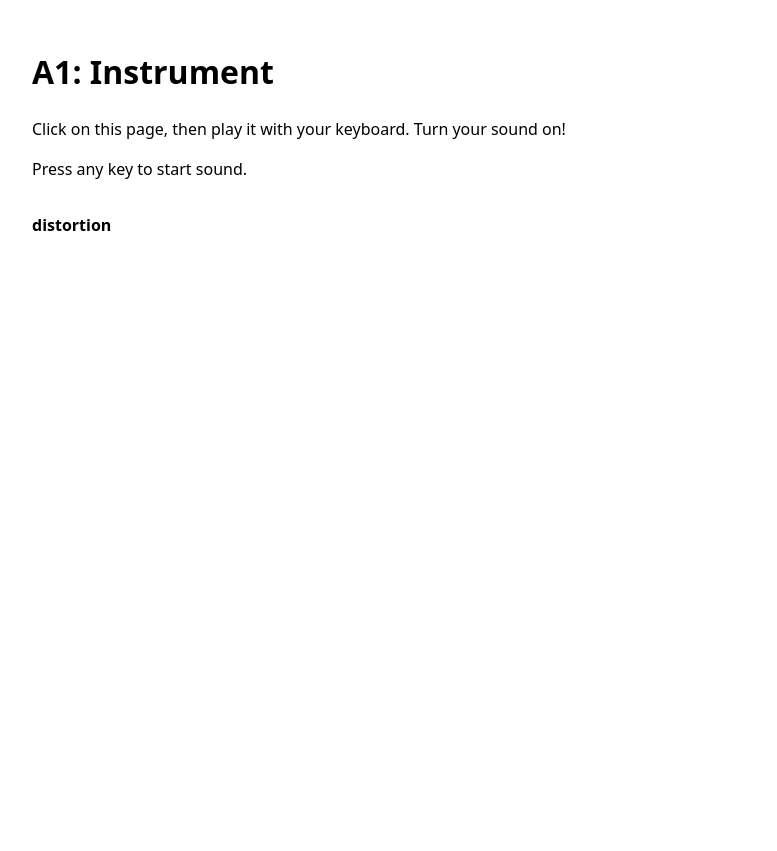
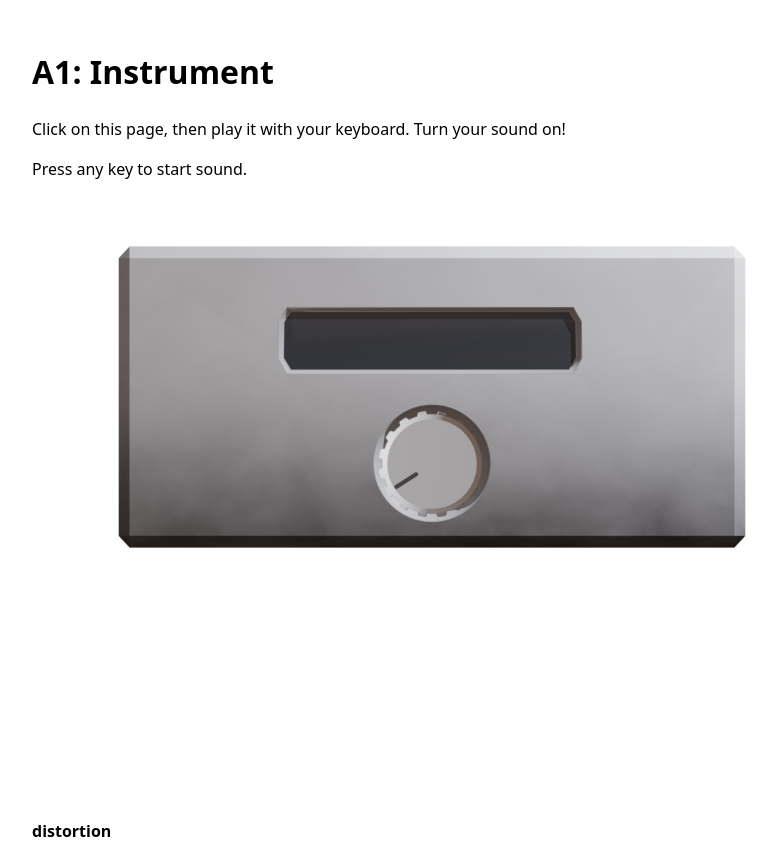
Before and after one commit to IDBCourses/ht26-a1-group-intermediate-2, a plain HTML site: page index.html in a window 1280 px wide. Shown: the whole page, without its empty margins (256-1033 px from the left). Before the commit the page ends 800 px from the top, so only its background shows below. Drawn offline with nearby package versions, Linux system fonts and the light colour scheme.

Commit message:
Created the knob visual panel thingy

```diff
--- a/index.html
+++ b/index.html
@@ -16,9 +16,11 @@
   </p>
   <p>Press any key to start sound.</p>
 
+  <canvas id="canvas" width="800" height="600"></canvas>
   <!-- Tone.js: the one library you may use. It needs an internet connection. -->
   <script src="https://unpkg.com/tone@15.1.22/build/Tone.js"></script>
   <script src="script.js"></script>
+
 </body>
 
 </html>
--- a/script.js
+++ b/script.js
@@ -102,6 +102,9 @@ let reverb_decay = 0.1;
 let reverb_wet = 0;
 let vibrato_frequency = 1;
 let bitcrusher_bits = 16;
+// Visual variables
+let load = 0
+let knob_rotation = 1
 
 // ---------- Sound ----------
 // Make the instruments and plug them into the speakers.
@@ -133,6 +136,21 @@ const melodySynth = new Tone.PolySynth(Tone.MonoSynth, {
 }).connect(dist);
 
 const chordsynth = new Tone.PolySynth(Tone.Synth).connect(dist); // Polysynth for chords
+
+// visuals
+const canvas = document.getElementById("canvas");
+const ctx = canvas.getContext("2d")
+
+const Panel = new Image();
+const Knob = new Image();
+
+const panel_size_x = 1920/3
+const panel_size_y = 1080/3
+
+const knob_size_x = 115
+const knob_size_y = 115
+
+
 
 synth.volume.value = -7; // adjust bass and high volume
 melodySynth.volume.value = -2; // adjust melody volume
@@ -226,6 +244,10 @@ function knob_interact(event) {
           (i !== knob.length - 1 || previous_button_i !== 0)) ||
         (i === 0 && previous_button_i === knob.length - 1)
       ) {
+
+        knob_rotation += 0.5
+        draw(knob_rotation)
+
         if (currentIndex == 0 || currentIndex == -1) {
           //distortion
           knob_floats[0] += 0.05;
@@ -249,6 +271,10 @@ function knob_interact(event) {
           (i !== 0 || previous_button_i !== knob.length - 1)) ||
         (i === knob.length - 1 && previous_button_i === 0)
       ) {
+
+        knob_rotation -= 0.5
+        draw(knob_rotation)
+
         if (currentIndex == 0) {
           //distortion (shouldn't get under 0)
           knob_floats[0] = Math.max(0, knob_floats[0] - 0.05);
@@ -409,9 +435,28 @@ function knobSettings(event) {
   }
   knobMode.textContent = knobSettingsNames[currentIndex];
 }
+
+//Draws the two elemtns onto the screen
+function draw(rotation) {
+  ctx.drawImage(Panel, (canvas.width - panel_size_x)/2, (canvas.width - panel_size_y)/2-200, panel_size_x, panel_size_y);
+
+
+  //centers knobs origin and then draws it with knob_rotation added to the rotation
+  const center_x = (canvas.width - knob_size_x)/2
+  const center_y = (canvas.width - knob_size_y)/2
+
+  ctx.save()
+
+  ctx.translate(center_x + knob_size_x / 2, center_y + knob_size_y / 2 -133, )
+  ctx.rotate(Math.PI+rotation)
+  ctx.drawImage(Knob, -knob_size_x/2, (-knob_size_y/2), knob_size_x, knob_size_y);
+
+  ctx.restore()
+}
+
+
 // ---------- Setup ----------
 // Setup is run once, at the start of the program. It sets everything up for us!
-
 function setup() {
   //THIS TEXT ELEMENT SHOWS WHAT KNOBMODE YOU ARE CURRENTLY IN
   //ONLY STARTS SHOWING THE MODE AFTER YOU PRESSED ONE OF THE ARROW KEYS
@@ -430,6 +475,23 @@ function setup() {
   window.addEventListener("keydown", knobSettings);
   window.addEventListener("keyup", loop);
   window.addEventListener("keydown", playLoop);
+
+  // if image is loaded draws it
+  Knob.onload = () => {
+  load += 1
+  if (load >= 2){
+  draw(knob_rotation)
+}
+}
+  Panel.onload = () => {
+  load += 1
+  if (load >= 2){
+  draw(knob_rotation)
+}
+}
+
+Panel.src = "Base_Panel.png";
+Knob.src = "Knob.png";
 }
 
 setup(); // Always remember to call setup()!
```
Also changed, not shown: Base_Panel.png (added), Knob.png (added).
